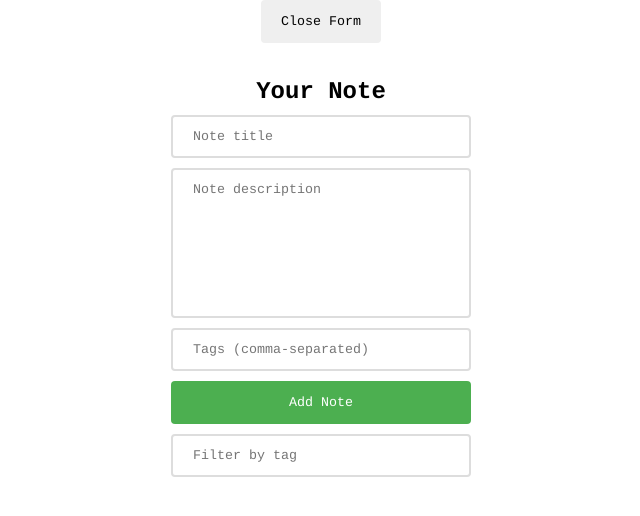
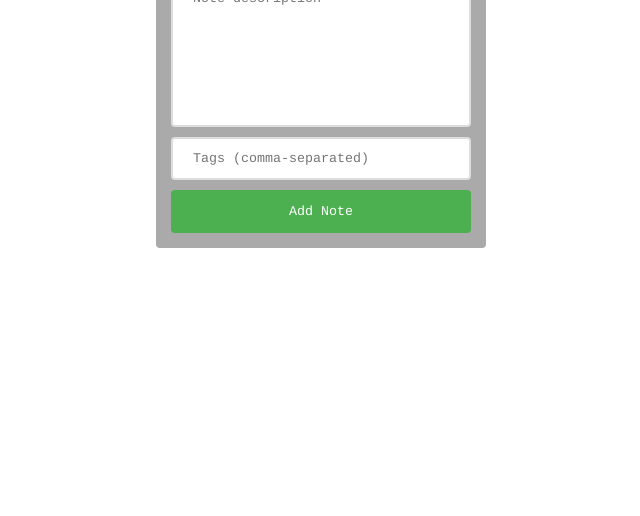
Before and after one commit to karayamanemre/note-react, a React (Create React App) app: page / in a window 1280 px wide. Both pictures are taken after a click on the button "Open Form". Shown: the top 516 px of the page, without its empty margins (319-959 px from the left). Built offline with nearby package versions, Linux system fonts and the light colour scheme.

Commit message:
button added

```diff
--- a/src/NoteTaker.css
+++ b/src/NoteTaker.css
@@ -17,21 +17,29 @@ body {
   align-items: center;
   justify-content: center;
   gap: 10px;
+  z-index: 1;
+}
+
+.form-container-x {
+  display: none;
+  z-index: 999;
 }
 
 .form-container {
-  display: flex;
+  position: fixed;
+  display: block;
   flex-direction: column;
-  gap: 10px;
-  padding: 25px;
   align-items: center;
   justify-content: center;
 }
 
-form {
+.form {
   display: flex;
   flex-direction: column;
   gap: 10px;
+  background: #aaa;
+  padding: 15px;
+  border-radius: 4px;
 }
 
 input,
@@ -64,12 +72,14 @@ button {
 .add-btn:hover {
   background-color: #45a049;
 }
+
 .notes-container {
   display: flex;
   gap: 20px;
   padding: 25px;
   align-items: flex-start;
   justify-content: center;
+  flex-wrap: wrap;
 }
 
 .note {
--- a/src/NoteTaker.js
+++ b/src/NoteTaker.js
@@ -2,7 +2,7 @@ import { useState, useEffect } from 'react';
 import './NoteTaker.css';
 
 function NoteTaker() {
-  const [isFormOpen, setIsFormOpen] = useState(false);
+  const [formOpen, setFormOpen] = useState(false);
   const [notes, setNotes] = useState([]);
   const [title, setTitle] = useState("");
   const [body, setBody] = useState("");
@@ -27,8 +27,16 @@ function NoteTaker() {
     setFilteredNotes(filterTag ? notes.filter(note => note.tags.includes(filterTag.trim())) : notes);
   }, [notes, filterTag]);
 
+  function openForm() {
+    setFormOpen(true);
+  }
+
+  function closeForm() {
+    setFormOpen(false);
+  }
+
   function handleEditNote(index) {
-    setIsFormOpen(true);
+    setFormOpen(true);
     setEditing(true);
     setEditIndex(index);
     const selectedNote = notes[index];
@@ -38,7 +46,7 @@ function NoteTaker() {
   }
 
   function handleCancelEdit() {
-    setIsFormOpen(false);
+    setFormOpen(false);
     setEditing(false);
     setTitle("");
     setBody("");
@@ -72,11 +80,10 @@ function NoteTaker() {
 
   return (
     <div className='main'>
-      <button onClick={() => setIsFormOpen(!isFormOpen)}>{isFormOpen ? 'Close Form' : 'Open Form'}</button>
-      {isFormOpen && (
-        <section className='form-container'>
-          <h2>Your Note</h2>
-          <form onSubmit={handleAddNote}>
+      {!formOpen && <button onClick={openForm}>Open Form</button>}
+      {formOpen && <button onClick={closeForm}>Close Form</button>}
+      <section className={`form-container-x ${formOpen ? 'form-container' : ''}`}>
+        <form onSubmit={handleAddNote} className='form'>
           <input
               type="text"
               placeholder="Note title"
@@ -96,12 +103,11 @@ function NoteTaker() {
               value={tags}
               onChange={(e) => setTags(e.target.value)}
           />
-            <button type="submit" className='add-btn'>{editing ? 'Save Changes' : 'Add Note'}</button>
+          <button type="submit" className='add-btn' onClick={closeForm}>{editing ? 'Save Changes' : 'Add Note'}</button>
           {editing && <button onClick={handleCancelEdit}>Cancel Edit</button>}
         </form>
+      </section>
       <input type="text" placeholder="Filter by tag" onChange={handleFilterByTag} />
-        </section>
-      )}
       <section className='notes-container'>
         {filteredNotes.map((note, index) => (
           <div className="note" key={index}>
```
Lines whose indentation alone changed are shown as unchanged.
